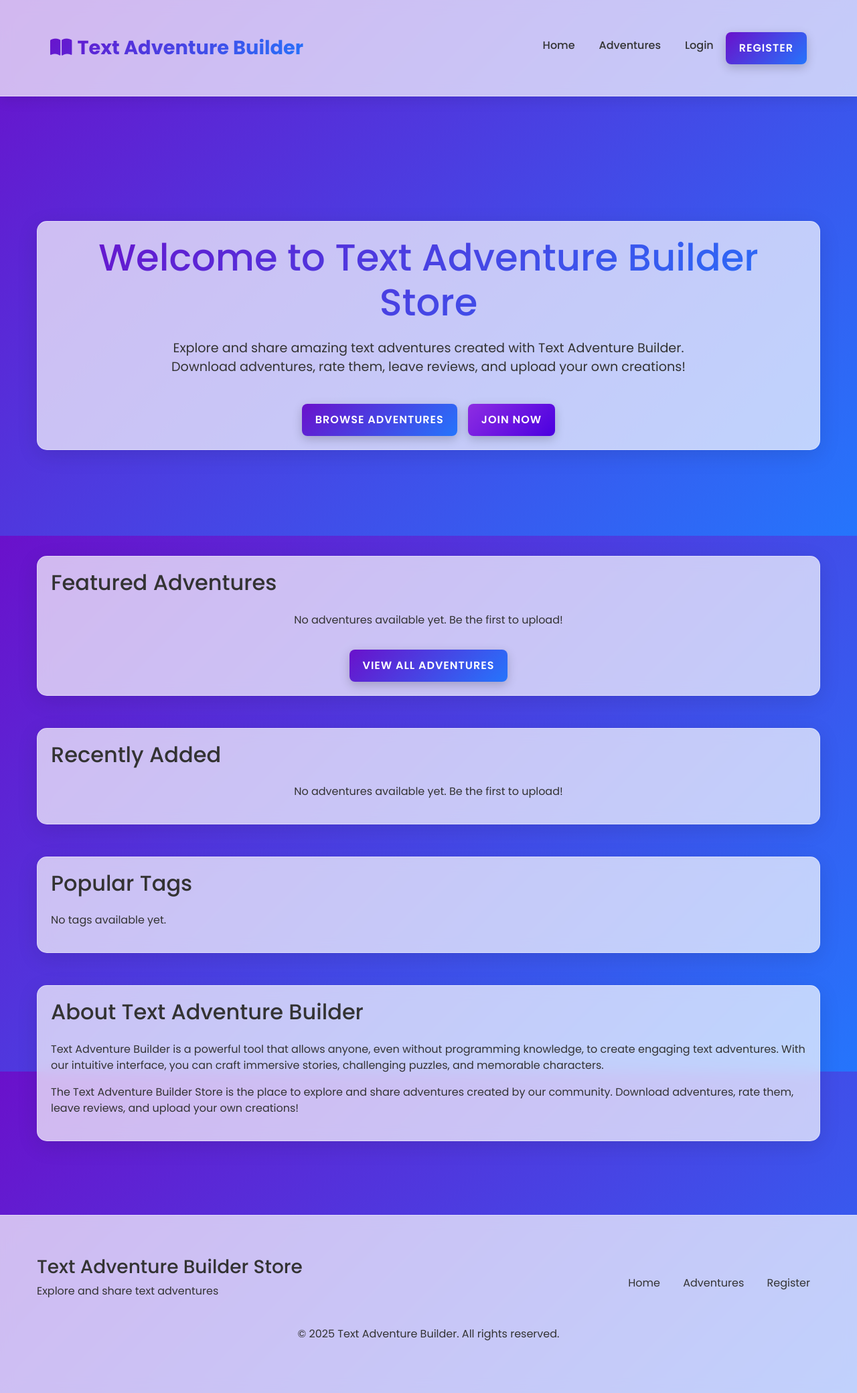
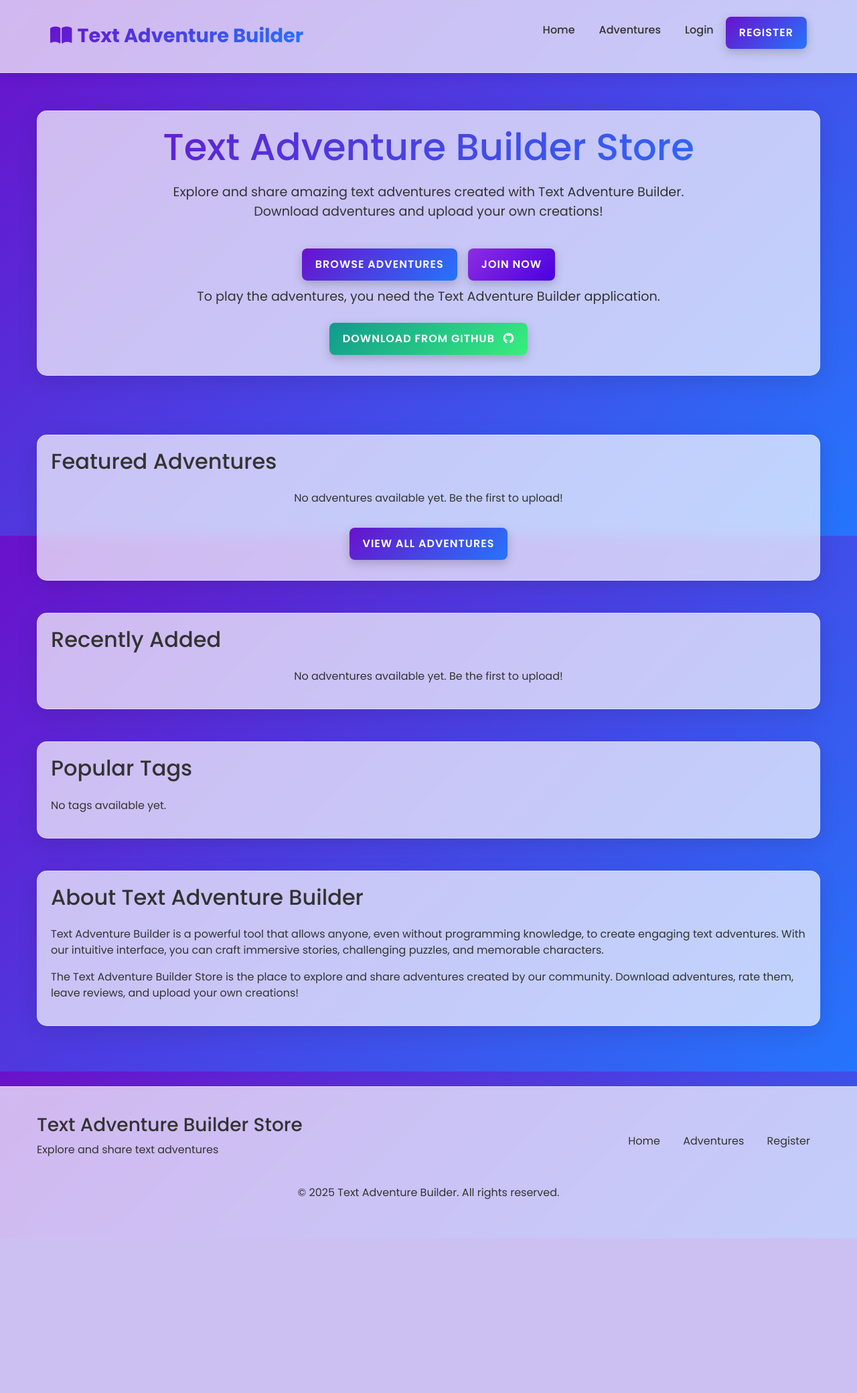
Before and after one commit to axewater/adventurez_store, a Flask app: page / in a window 1280 px wide. Shown: the whole page at 67% size. After the commit the page ends 1849 px from the top, so only its background shows below. Run offline with Flask 3, Linux system fonts and the light colour scheme; data that the repository does not hold is empty.

Commit message:
Update index.html and style.css: refine hero section text, adjust padding, and add margin for better layout

```diff
--- a/adventure_store/templates/index.html
+++ b/adventure_store/templates/index.html
@@ -6,8 +6,8 @@
 <!-- Hero Section -->
 <section class="hero fade-in">
     <div class="glass-panel">
-        <h1>Welcome to Text Adventure Builder Store</h1>
-        <p>Explore and share amazing text adventures created with Text Adventure Builder. Download adventures, rate them, leave reviews, and upload your own creations!</p>
+        <h1>Text Adventure Builder Store</h1>
+        <p>Explore and share amazing text adventures created with Text Adventure Builder. Download adventures and upload your own creations!</p>
         <div class="d-flex justify-content-center gap-3">
             <a href="{{ url_for('main.adventures') }}" class="btn-3d">Browse Adventures</a>
             {% if not session.user_id %}
@@ -16,6 +16,10 @@
                 <a href="{{ url_for('user.upload_adventure') }}" class="btn-3d btn-secondary">Upload Your Adventure</a>
             {% endif %}
         </div>
+        <p class="mb-4">
+            To play the adventures, you need the Text Adventure Builder application.
+        </p>
+        <a href="https://github.com/axewater/adventurez_store" target="_blank" rel="noopener noreferrer" class="btn-3d btn-success">Download from GitHub <i class="fab fa-github ms-2"></i></a>
     </div>
 </section>
 
--- a/static/css/style.css
+++ b/static/css/style.css
@@ -73,6 +73,7 @@ body {
   transition: all 0.3s ease;
   text-decoration: none;
   text-align: center;
+  margin-bottom: 10px;
 }
 
 .btn-3d:hover {
@@ -153,13 +154,13 @@ body {
 .container {
   max-width: 1200px;
   margin: 0 auto;
-  padding: 30px 15px;
+  padding: 10px 15px;
 }
 
 /* Hero Section */
 .hero {
   text-align: center;
-  padding: 80px 0;
+  padding: 10px 0;
 }
 
 .hero h1 {
@@ -362,8 +363,6 @@ body {
 }
 
 .admin-content {
-  margin-left: 250px;
-  padding: 20px;
   transition: all 0.3s ease;
 }
 
```
